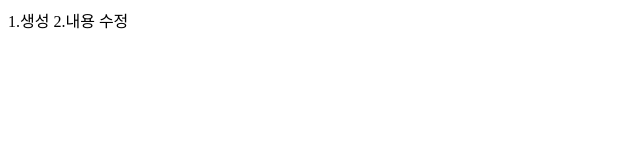
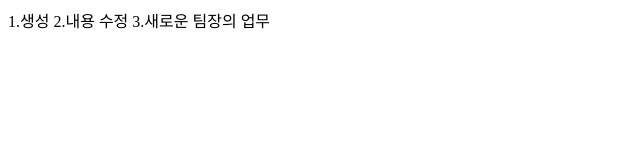
Before and after one commit to jiwonchu/myApp, a plain HTML site: page index.html in a window 1280 px wide. Shown: the whole page, without its empty margins (0-640 px from the left). Drawn offline with Linux system fonts and the light colour scheme.

Commit message:
새로운 내용 추가

```diff
--- a/index.html
+++ b/index.html
@@ -9,5 +9,6 @@
 <body>
   1.생성
   2.내용 수정
+  3.새로운 팀장의 업무
 </body>
 </html>
```
